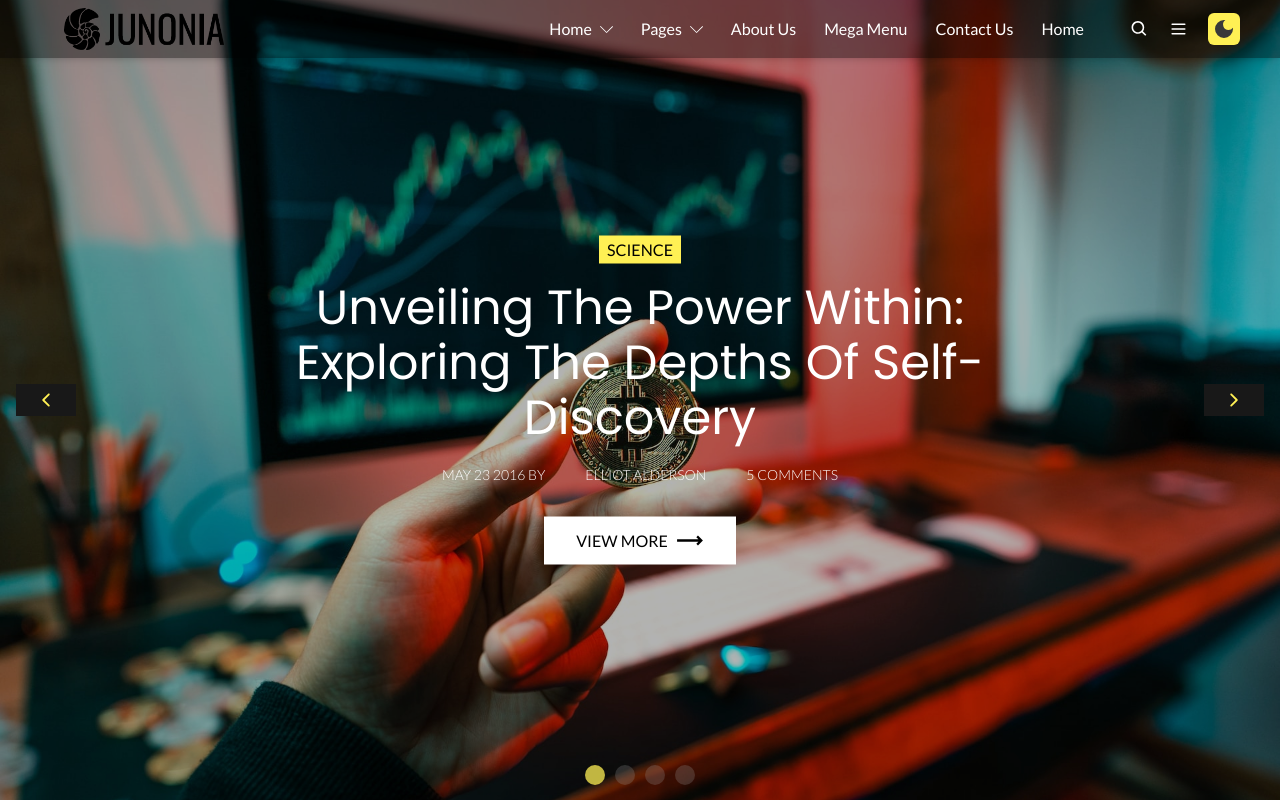
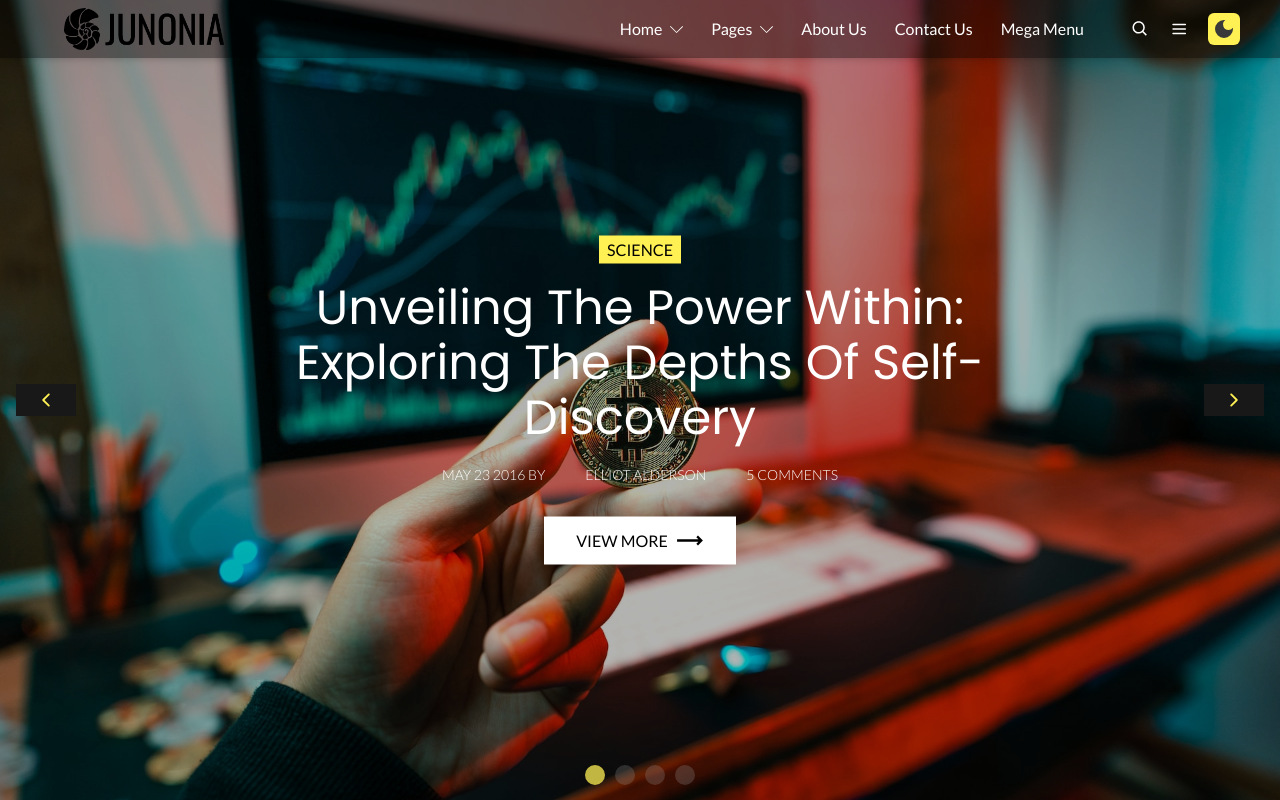
Before and after one commit to mufaqar/junonia, a Next.js app: page /blogs in a window 1280 px wide. Shown: the top 800 px of the page. Built offline with nearby package versions, Linux system fonts and the light colour scheme; a web font is replaced by a local one.

Commit message:
mega menu

```diff
--- a/src/components/header/header1.tsx
+++ b/src/components/header/header1.tsx
@@ -30,7 +30,6 @@ const Header1 = () => {
 
   const [scrollTop, setScrollTop] = useState<any>(0);
   const [headerClr, setHeaderClr] = useState(false);
-  const [SecoundlvlMenu, setSecoundlvlMenu] = useState<string>();
 
   useEffect(() => {
     function onScroll() {
@@ -44,10 +43,6 @@ const Header1 = () => {
 
   const handleMegaMenu = () => {
     setOpenMegaMenu(!OpenMegaMenu)
-  }
-
-  const Handle2nslvlMenu = (id: string) => {
-    setSecoundlvlMenu(id)
   }
 
   return (
@@ -140,6 +135,8 @@ const SearchBox = () => {
 export const Nav = () => {
   const {
     isMobile,
+    setOpenMegaMenu,
+    OpenMegaMenu
   } = useContext(SettingsContext);
 
   const [ActiveSubMenu, setActiveSubMenu] = useState<string>()
@@ -173,7 +170,7 @@ export const Nav = () => {
           )
         })
       }
-      <button onClick={()=>router.push('/blogs/single-post')}>Home</button>
+      <button onClick={()=>setOpenMegaMenu(!OpenMegaMenu)}>Mega Menu</button>
     </ul>
   )
 }
--- a/src/components/header/route.tsx
+++ b/src/components/header/route.tsx
@@ -37,13 +37,3 @@ const Route = ({ children, to, subChild }: any) => {
 }
 
 export default Route
-
-
-const RouteLink = ({ children, to, subChild }: any) => {
-  return (
-    <Link href={to} className="capitalize text-black dark:text-white flex items-center justify-between hover:!text-light-blue">
-      {children}
-      {subChild?.length > 1 && <SlArrowRight size={11} />}
-    </Link>
-  )
-}
--- a/src/components/megaMenu/MegaMenu.jsx
+++ b/src/components/megaMenu/MegaMenu.jsx
@@ -23,11 +23,13 @@ const MegaMenu = () => {
                                                        />
                                                   </figure>
                                                   <div>
-                                                       <span className='capitalize text-sm py-[2px] px-2 bg-yellow text-black rounded-full'>{p?.categories}</span>
+                                                       <div className="flex items-center gap-2">
+                                                       <span className='capitalize text-sm py-[2px] px-2 bg-yellow text-black rounded-full'>{p?.categories}</span>  <span className="text-light-blue flex item-center gap-1  text-sm"> <FiCalendar size={17} /> <span className="-mt-[2px]">{idx} DECEMBER</span></span>
+                                                       </div>
                                                        <h2 className="uppercase pt-1 text-sm text-pure cursor-pointer group-hover:underline">
                                                             {p.title}
                                                        </h2>
-                                                       <span className="text-light-blue flex item-center gap-1 mt-2 text-sm"> <FiCalendar size={17} /> <span className="-mt-[2px]">22 DECEMBER</span></span>
+
                                                   </div>
                                              </div>
                                         ))
--- a/src/const/navlinks.jsx
+++ b/src/const/navlinks.jsx
@@ -90,10 +90,7 @@ export const navItems = [
       name:'About Us',
       link: '#',
      },
-     {
-      name:'Mega Menu',
-      link: '#',
-     },
+
      {
       name:'Contact Us',
       link: '#',
```
